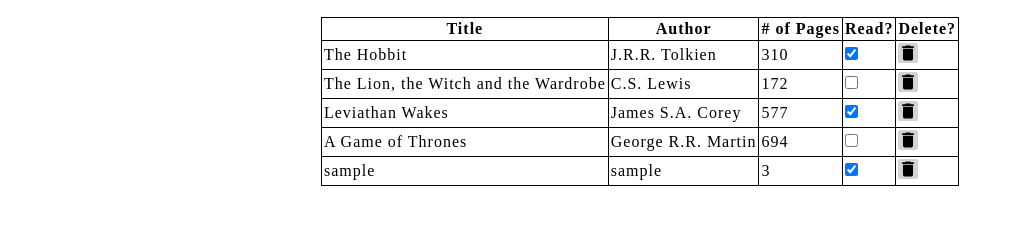
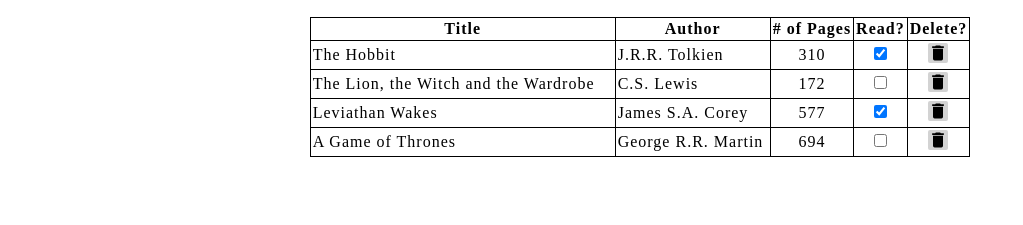
Before and after one commit to cwilso28/reading_list, a plain HTML site: page index.html in a window 1280 px wide. Shown: the part 87-312 px from the top of the page, without its empty margins (0-1023 px from the left). Drawn offline with Linux system fonts and the light colour scheme.

Commit message:
Format title and author column widths
Fix the title and author column widths so that longer titles and author
names wrap

```diff
--- a/javascript.js
+++ b/javascript.js
@@ -1,8 +1,7 @@
 let partial_test_array = [["The Hobbit", "J.R.R. Tolkien", "310", "read", "delete"],
     ["The Lion, the Witch and the Wardrobe", "C.S. Lewis", "172", "not_read", "delete"],
     ["Leviathan Wakes", "James S.A. Corey", "577", "read", "don't delete"],
-    ["A Game of Thrones", "George R.R. Martin", "694", "not-read", "don't delete"],
-    ["sample", "sample", "3", "read", "sample"]
+    ["A Game of Thrones", "George R.R. Martin", "694", "not-read", "don't delete"]
 ];
 
 
@@ -12,12 +11,6 @@ let buttonContainer = document.querySelector(".submitButton");
 let column_count = document.querySelector("thead").rows[0].cells.length;
 let table = document.querySelector("tbody");
 let formContainer = document.querySelector(".form-container")
-
-// let check_box = document.createElement("input");
-// check_box.type = "checkbox";
-// check_box.id = "read_status";
-// check_box.name = "read_status";
-// check_box.value = "read";
 
 
 function insertBookRow (book_info_array) {
@@ -52,7 +45,6 @@ function insertBookRow (book_info_array) {
     };
 };
 
-// insertBookRow(test_line[0]);
 
 for (let i=0; i<partial_test_array.length; i++) {
     insertBookRow(partial_test_array[i]);
@@ -106,12 +98,6 @@ function closeForm() {
     document.getElementById("popupOverlay").style.display="none";
 }
 
-// let delete_buttons = document.querySelectorAll("delete_button");
-
-// delete_buttons.forEach(addEventListener('click', function(e) {
-//     delete_button_press(e);
-// }));
-
 table.addEventListener("click", function(e) {
     delete_button_press(e);
 }
--- a/stylesheet.css
+++ b/stylesheet.css
@@ -9,6 +9,7 @@
   grid-template-columns: 1fr 1fr 5fr;
   grid-template-rows: 1fr 6fr;
   padding: 10px;
+  position:relative;
 }
 
 #booklist {
@@ -17,7 +18,6 @@
   grid-column: 1/-1;
   margin-top: 20px;
   border-collapse: collapse;
-  /* border: 2px solid black; */
   letter-spacing: 1px;
   justify-self: center;
 }
@@ -26,6 +26,7 @@ td, th {
   border: 1px solid black;
   padding: 2px;
 }
+
 .delete_button {
   width: 20px;
   height: 20px;
@@ -36,18 +37,31 @@ td, th {
 }
 
 .delete_button:active{
-  /* filter: invert(8%) sepia(90%) saturate(7474%) hue-rotate(4deg) brightness(82%) contrast(108%);
-  color: #b40000; */
   background-color: red;
+}
+
+tbody tr td:nth-child(n+3) {
+  text-align: center;
+}
+
+td:nth-child(1), th:nth-child(1) {
+  width: 300px;
+
+}
+td:nth-child(2), th:nth-child(2) {
+  width: 150px;
+
 }
 
 /* Form styling */
 .popup-container {
   display:none;
-  /* display:block; */
   border: 3px solid black;
   background-color: #fff;
-  position:fixed;
+  position:absolute;
+  top:20px;
+  left:50%;
+  transform: translate(-50%)
 }
 
 .form-container {
```
